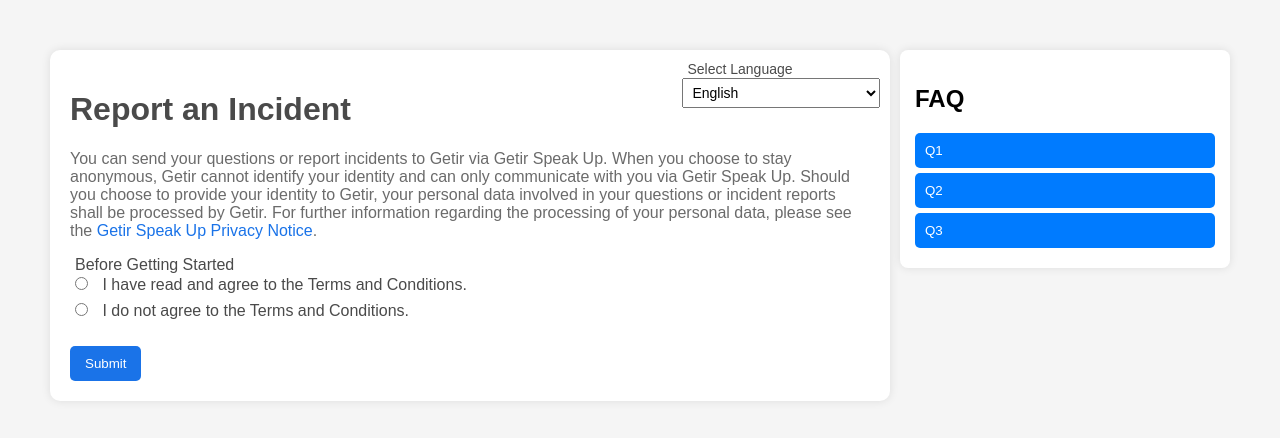
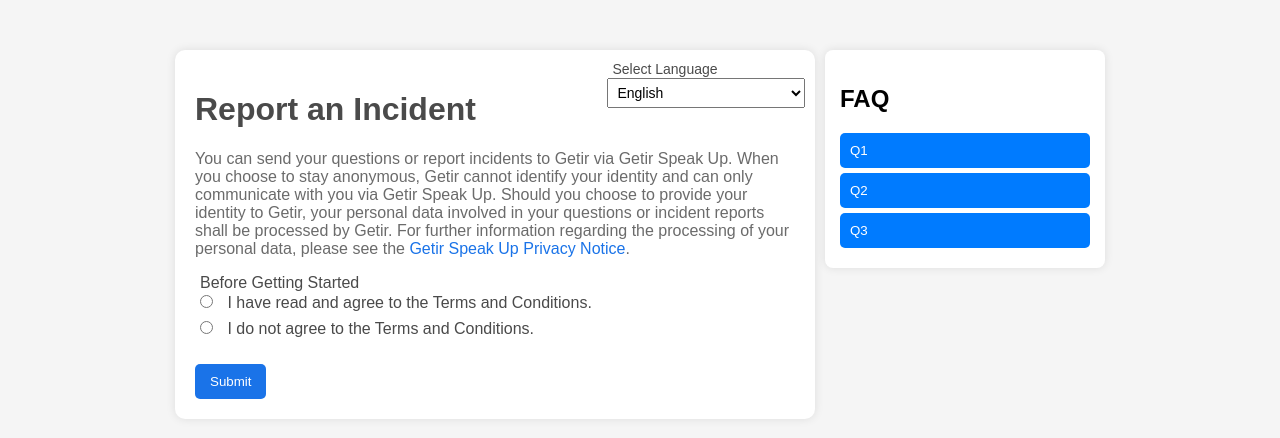
Before and after one commit to donmezahmet/incident-report, a plain HTML site: page index.html in a window 1280 px wide. Drawn offline with Linux system fonts and the light colour scheme.

Commit message:
Add files via upload

```diff
--- a/styles.css
+++ b/styles.css
@@ -10,7 +10,7 @@ body {
 }
 
 .container {
-    max-width: 800px;
+    max-width: 600px;
     margin-top: 50px;
     padding: 20px;
     background-color: white;
@@ -118,8 +118,8 @@ button:hover {
     padding: 15px;
     border-radius: 8px;
     box-shadow: 0 0 10px rgba(0, 0, 0, 0.1);
-    max-width: 300px; /* Genişliği artırdım */
-    width: 300px; /* Genişliği artırdım */
+    max-width: 250px; /* Genişliği artırdım */
+    width: 250px; /* Genişliği artırdım */
 }
 
 .faq {
```
